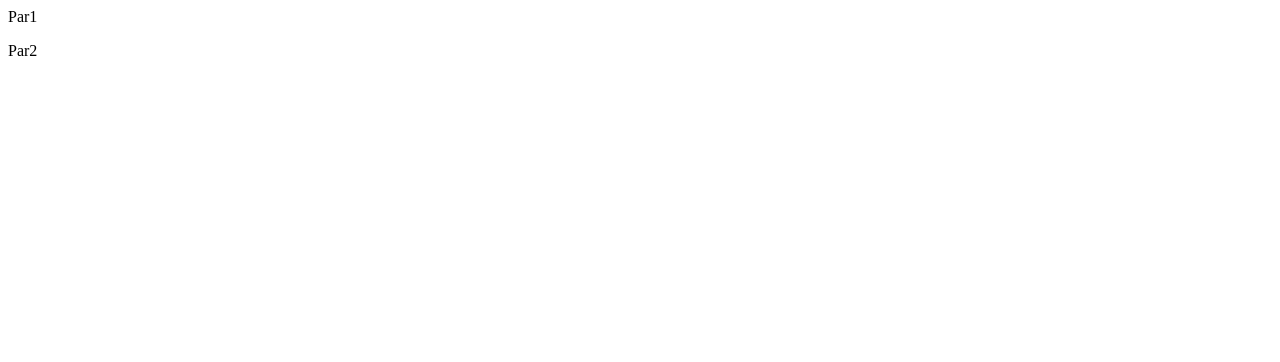
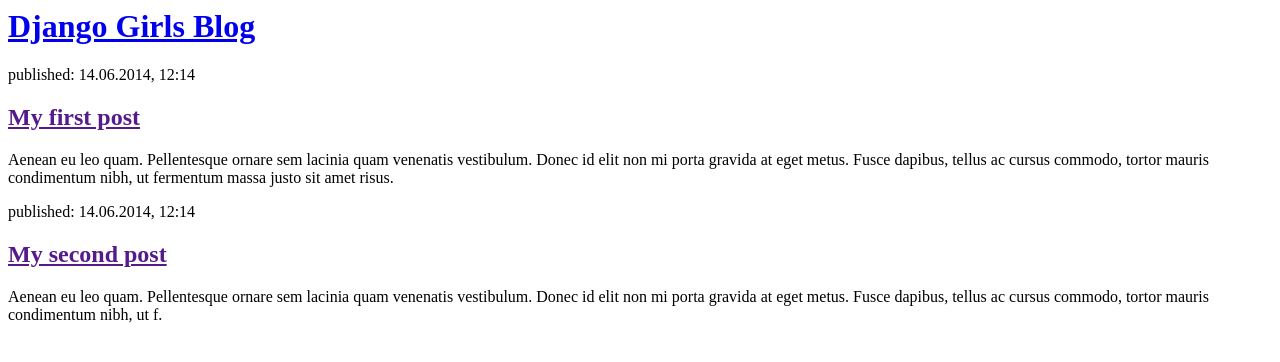
Before and after one commit to Zahpak/djangogirls-blog, a Django app: page / in a window 1280 px wide. Before the commit the part shown is almost empty. Shown: the top 362 px of the page. Run offline with Django 3.2, Linux system fonts and the light colour scheme.

Commit message:
changed template

```diff
--- a/blog/templates/blog/post_list.html
+++ b/blog/templates/blog/post_list.html
@@ -1,12 +1,22 @@
 <html>
-<head>
+    <head>
+        <title>Django Girls blog</title>
+    </head>
+    <body>
+        <div>
+            <h1><a href="/">Django Girls Blog</a></h1>
+        </div>
 
-<title>Hello World!</title>
-</head>
+        <div>
+            <p>published: 14.06.2014, 12:14</p>
+            <h2><a href="">My first post</a></h2>
+            <p>Aenean eu leo quam. Pellentesque ornare sem lacinia quam venenatis vestibulum. Donec id elit non mi porta gravida at eget metus. Fusce dapibus, tellus ac cursus commodo, tortor mauris condimentum nibh, ut fermentum massa justo sit amet risus.</p>
+        </div>
 
-<body>
-<p>Par1</p>
-<p>Par2</p>
-
-</body>
+        <div>
+            <p>published: 14.06.2014, 12:14</p>
+            <h2><a href="">My second post</a></h2>
+            <p>Aenean eu leo quam. Pellentesque ornare sem lacinia quam venenatis vestibulum. Donec id elit non mi porta gravida at eget metus. Fusce dapibus, tellus ac cursus commodo, tortor mauris condimentum nibh, ut f.</p>
+        </div>
+    </body>
 </html>
```
